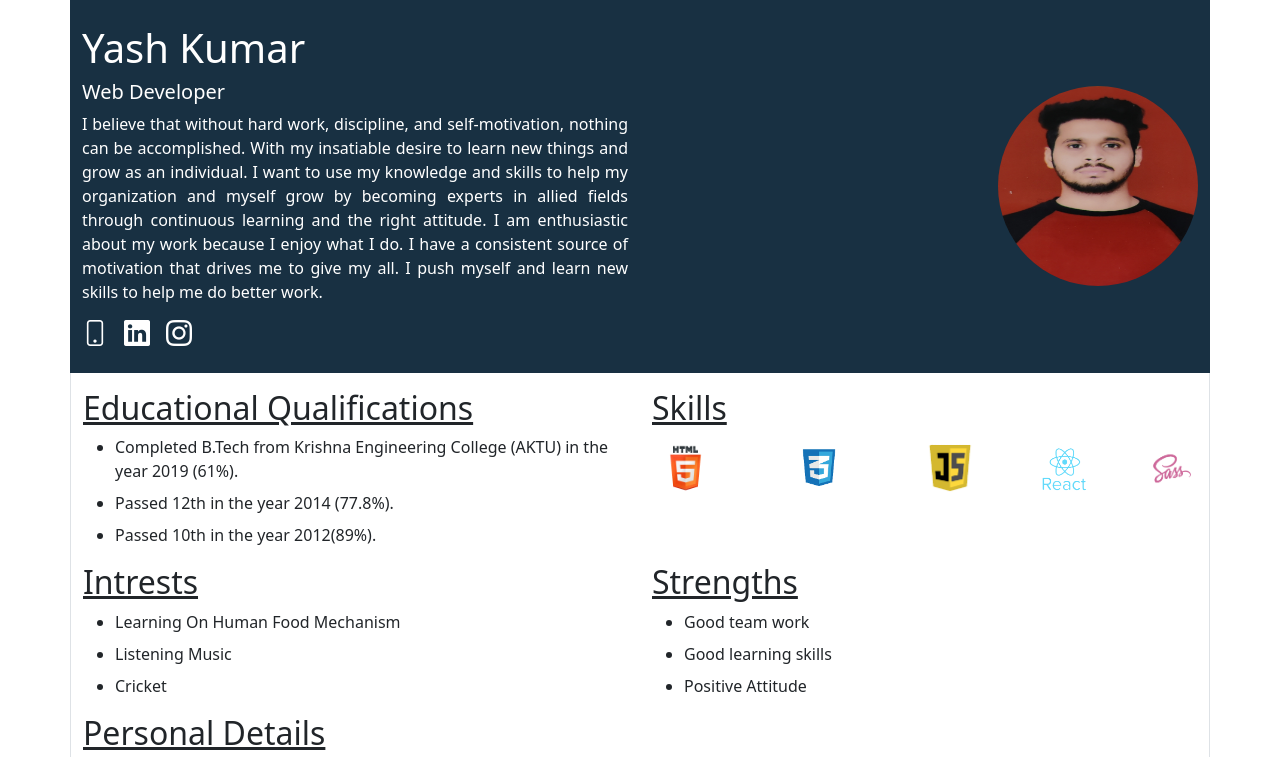
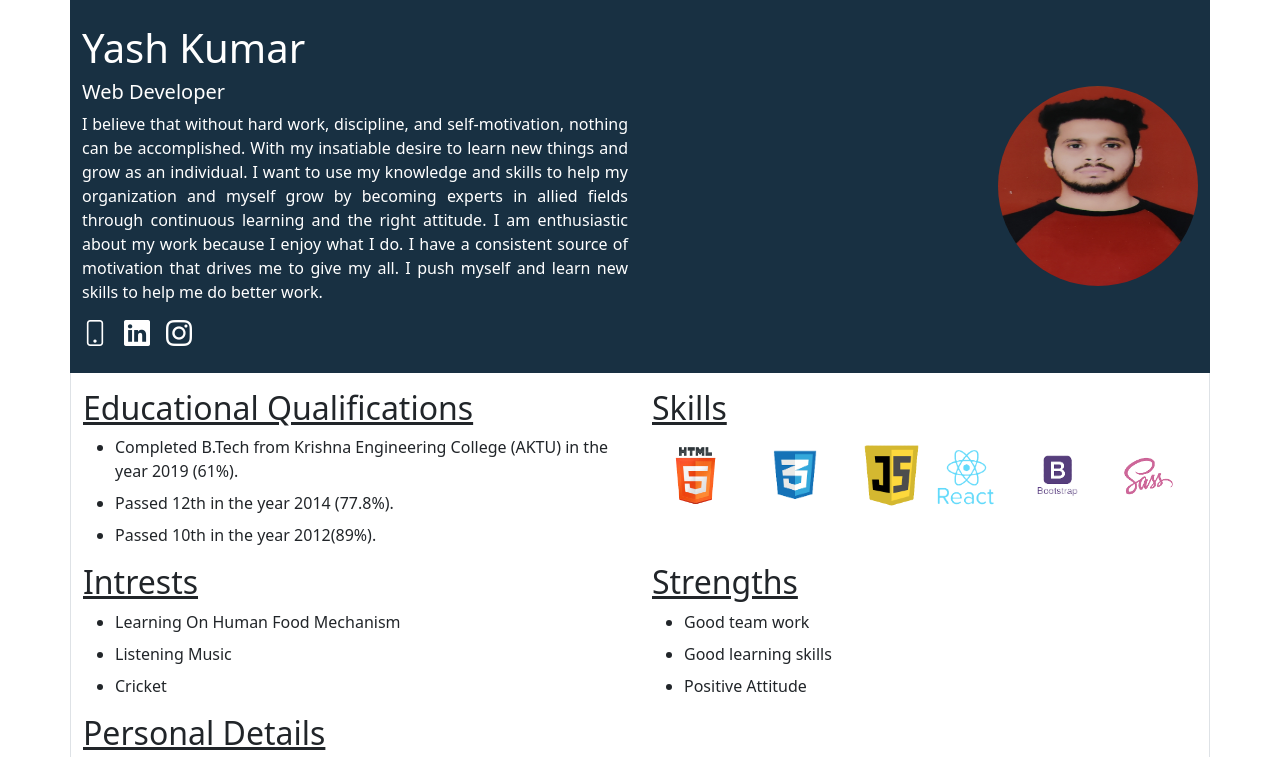
Before and after one commit to rajputyash2021/portfolio.hithub.io, a plain HTML site: page index.html in a window 1280 px wide. Shown: the top 757 px of the page. Drawn offline with nearby package versions, Linux system fonts and the light colour scheme.

Commit message:
skill icons

```diff
--- a/index.html
+++ b/index.html
@@ -74,14 +74,18 @@
                 <div>
                     <h2 class="my-3"><u>Skills</u></h2>
                 </div>
-              <div class="d-flex justify-content-between">
-                <a href="https://html.com/"><img src="html-removebg-preview.png"   class="skillicon" alt=""></a>
-                <a href="https://developer.mozilla.org/en-US/docs/Web/CSS"><img src="css-removebg-preview.png"   class="skillicon" alt=""></a>
-                <a href="https://www.javascript.com/"><img src="js-removebg-preview.png"   class="skillicon" alt=""></a>
-                <a href="https://reactjs.org/"><img src="react-removebg-preview.png"   class="skillicon" alt=""></a>
-                <a href="https://sass-lang.com/"><img src="sass-removebg-preview.png"   class="skillicon" alt=""></a>
+              <div class="d-flex justify-content-start align-items-center flex-wrap ">
+                <a href="https://html.com/"><img src="html-removebg-preview.png"   class="skillicon " alt=""></a>
+                <a href="https://developer.mozilla.org/en-US/docs/Web/CSS"><img src="css-removebg-preview.png"   class=" skillicon" alt=""></a>
+                <a href="https://www.javascript.com/"><img src="js-removebg-preview.png"   class="skillicon " alt=""></a>
+                <a href="https://reactjs.org/"><img src="react-removebg-preview.png"   class="skillicon " alt=""></a>
+                <a href="https://getbootstrap.com/"><img src="bootstrap-removebg-preview.png"   class="skillicon " alt=""></a>
+                <a href="https://sass-lang.com/"><img src="sass-removebg-preview.png"   class="skillicon " alt=""></a>
+
+
                 <!-- <a href="https://wordpress.com/"><img src="wordpress-removebg-preview.png"  class="skillicon m-0 p-0"  alt=""></a> -->
               </div>
+
             </div>
             <div class="col-md-6 col-12">
                 <div class="intrest">
--- a/style.css
+++ b/style.css
@@ -16,6 +16,6 @@ body{
     margin-right: 8px;
 }
 .skillicon{
-    height: 50px;
+    height: 65px;
     width: auto;
 }
```
